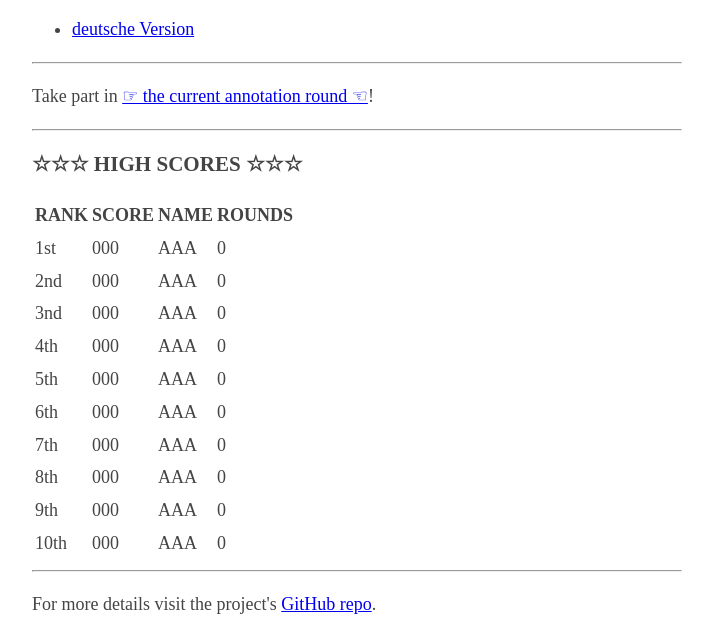
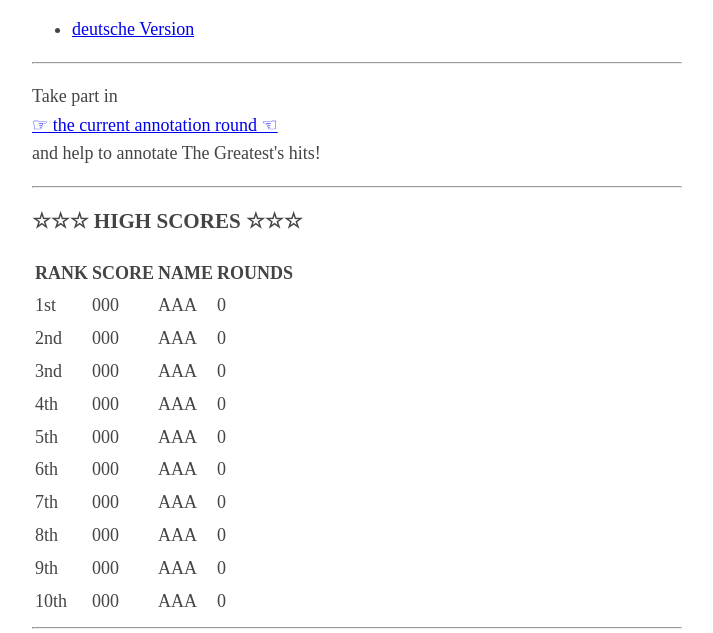
Before and after one commit to pbd84/TheGreatestHits, a plain HTML site: page index.html in a window 1280 px wide. Shown: the part 167-800 px from the top of the page, without its empty margins (283-996 px from the left). Drawn offline with Linux system fonts and the light colour scheme.

Commit message:
made the link to the current annotation round more prominent

```diff
--- a/index.html
+++ b/index.html
@@ -25,7 +25,7 @@
           <li><a href="de\index.html">deutsche Version</a></li>
         </ul>
         <hr/>
-        <p>Take part in <a href="https://www.survey3.uni-koeln.de/index.php/824335?lang=de-informal">&#9758; the current annotation round &#9756;</a>!</p>
+        <p>Take part in <br/><a href="https://www.survey3.uni-koeln.de/index.php/824335?lang=de-informal">&#9758; the current annotation round &#9756;</a><br/> and help to annotate The Greatest's hits!</p>
         <hr/>
         <h3>&#9734;&#9734;&#9734; HIGH SCORES &#9734;&#9734;&#9734;</h3>
         <table>
```
